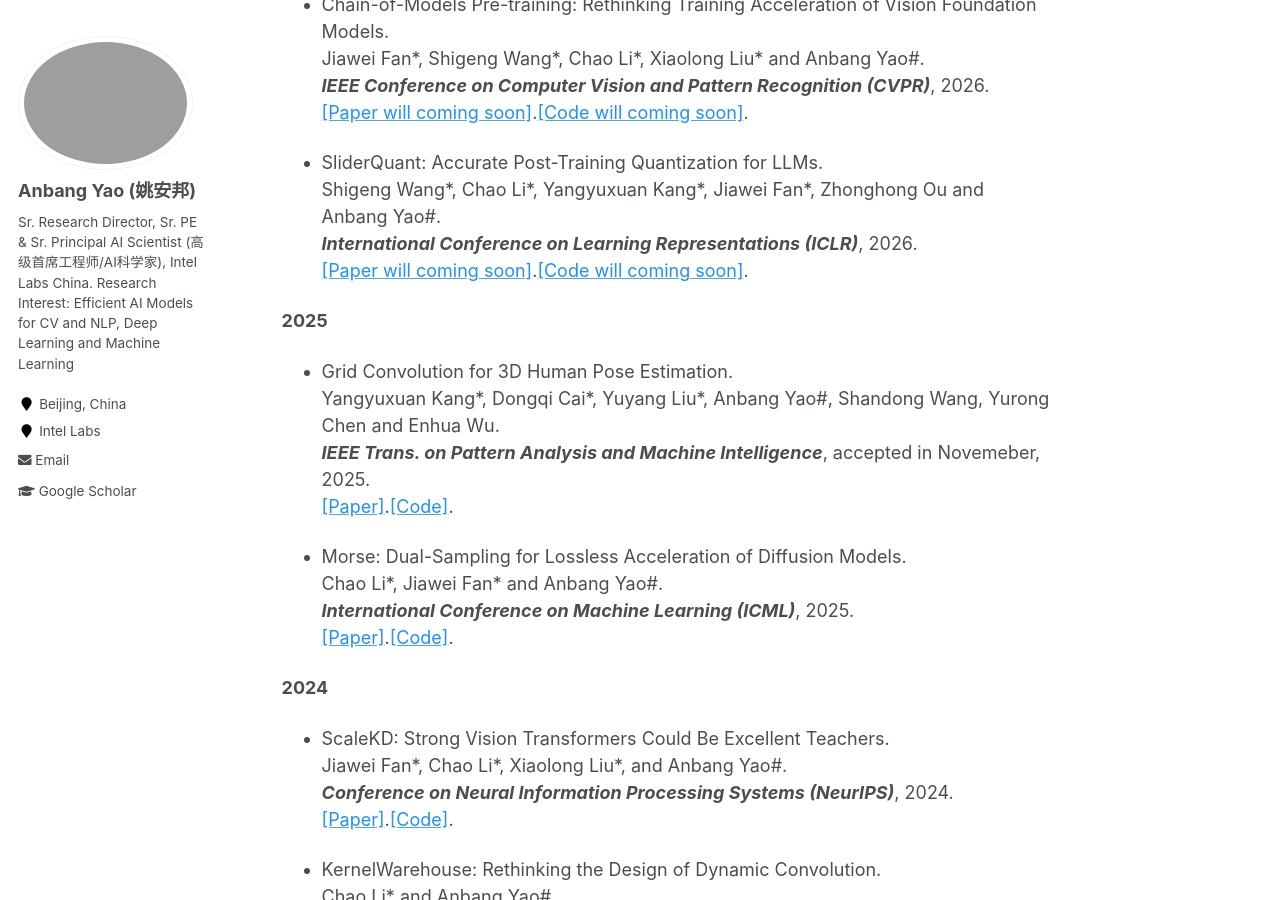
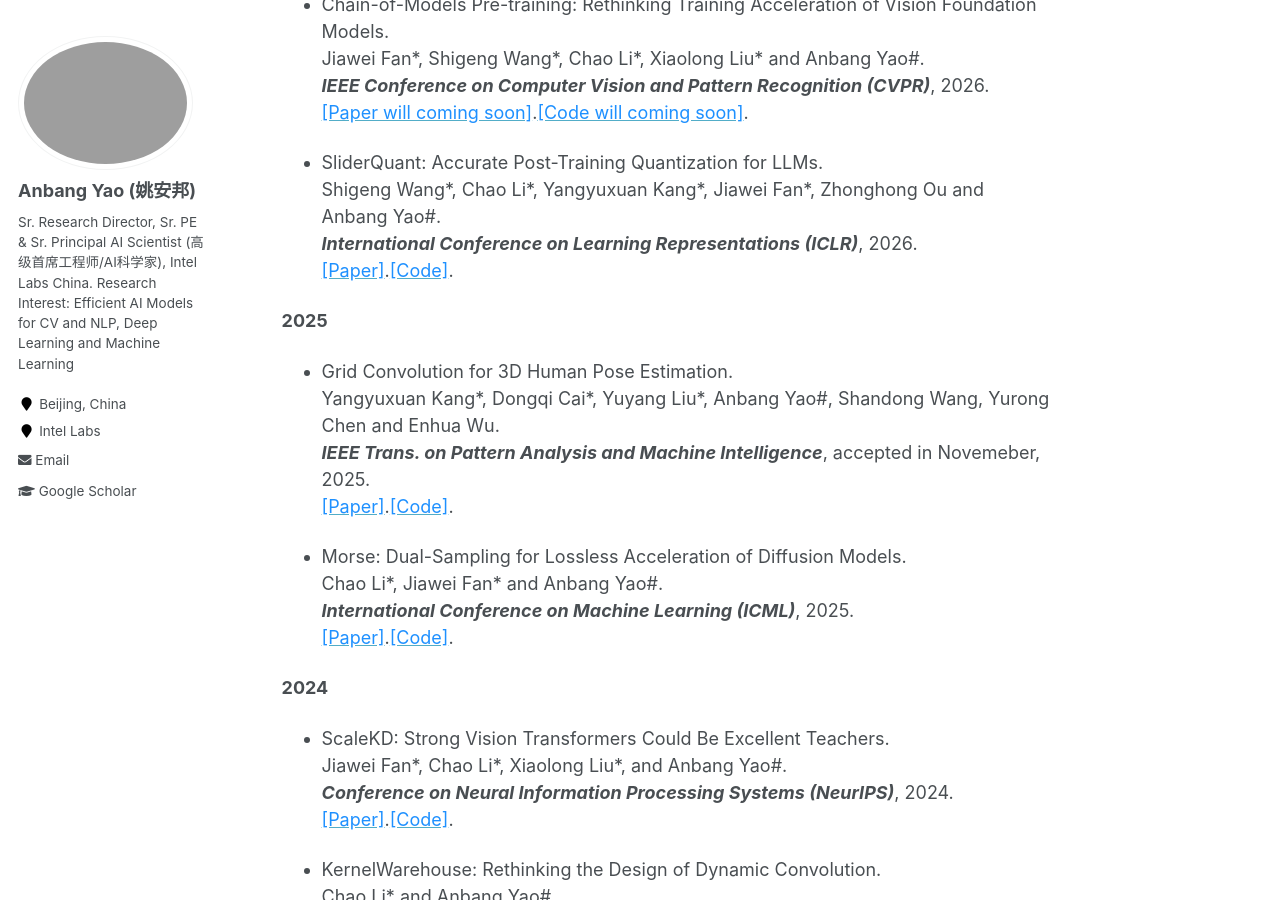
Before and after one commit to YaoAnbang/YaoAnbang.github.io, a Jekyll site: the page built from _pages/about.md, in a window 1280 px wide and 900 px high, scrolled down 4615 px. Built offline with Jekyll 4.4.1, drawn with Linux system fonts in a browser that asks for light colours.

Commit message:
Update about.md

```diff
--- a/_pages/about.md
+++ b/_pages/about.md
@@ -74,7 +74,7 @@
 
 + Chain-of-Models Pre-training: Rethinking Training Acceleration of Vision Foundation Models.<br> Jiawei Fan\*, Shigeng Wang\*, Chao Li\*, Xiaolong Liu\* and Anbang Yao\#.<br><em>**IEEE Conference on Computer Vision and Pattern Recognition (CVPR)**</em>, 2026.<br> [<font color="DodgerBlue">[Paper will coming soon]</font>](https://yaoanbang.github.io/).[<font color="DodgerBlue">[Code will coming soon]</font>](https://yaoanbang.github.io/).<br>
 
-+ SliderQuant: Accurate Post-Training Quantization for LLMs.<br> Shigeng Wang\*, Chao Li\*, Yangyuxuan Kang\*, Jiawei Fan\*, Zhonghong Ou and Anbang Yao\#.<br><em>**International Conference on Learning Representations (ICLR)**</em>, 2026.<br> [<font color="DodgerBlue">[Paper will coming soon]</font>](https://openreview.net/pdf?id=YNqZqw4fLT).[<font color="DodgerBlue">[Code will coming soon]</font>](https://yaoanbang.github.io/).<br>
++ SliderQuant: Accurate Post-Training Quantization for LLMs.<br> Shigeng Wang\*, Chao Li\*, Yangyuxuan Kang\*, Jiawei Fan\*, Zhonghong Ou and Anbang Yao\#.<br><em>**International Conference on Learning Representations (ICLR)**</em>, 2026.<br> [<font color="DodgerBlue">[Paper]</font>](https://openreview.net/pdf?id=YNqZqw4fLT).[<font color="DodgerBlue">[Code]</font>](https://github.com/deep-optimization/SliderQuant).<br>
 
 **2025**
 
```
